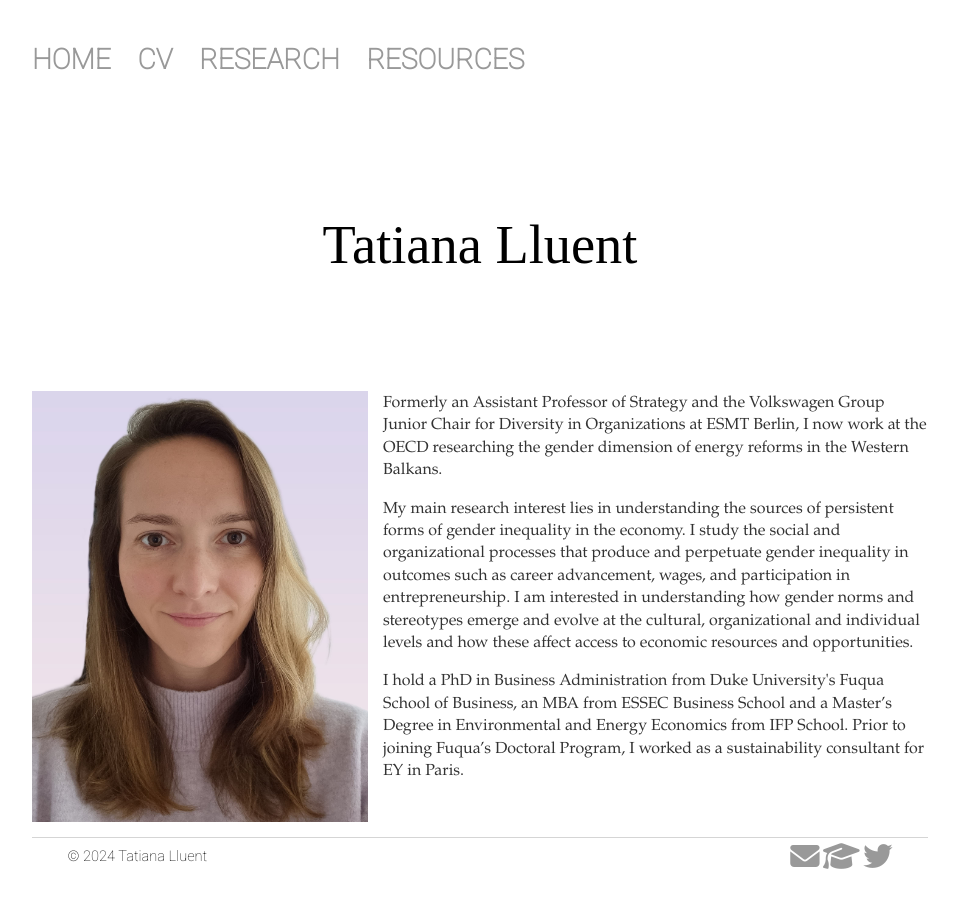
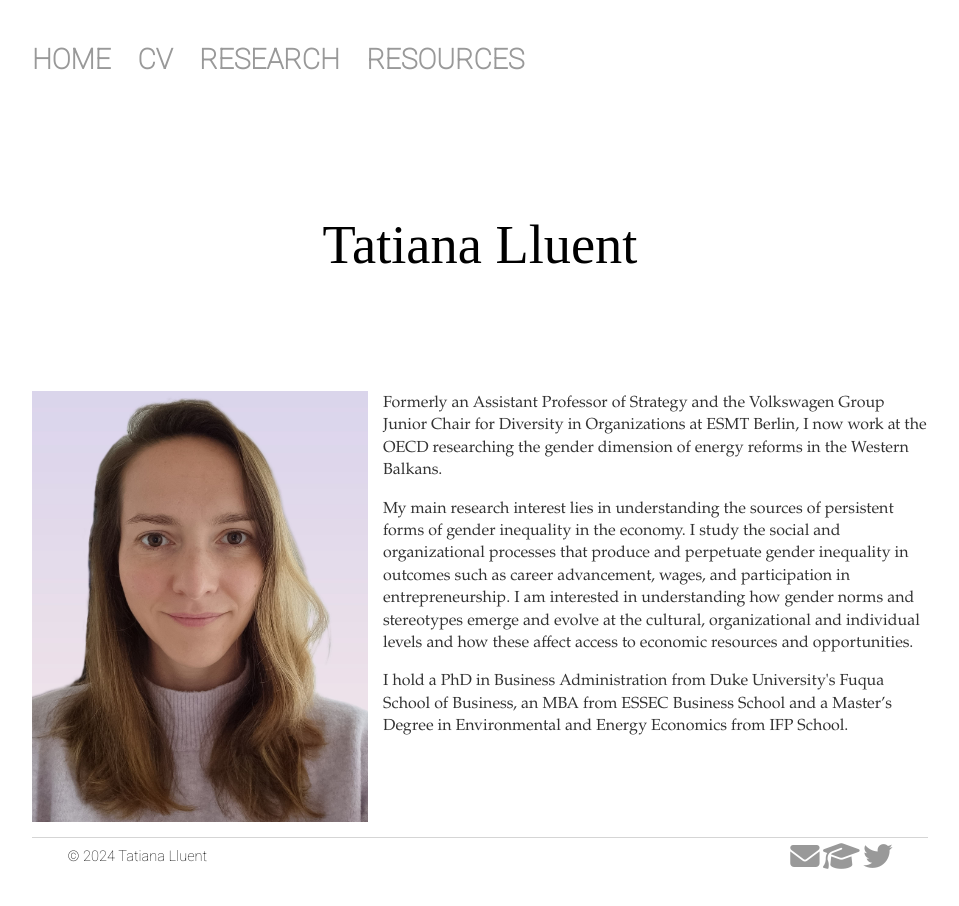
Before and after one commit to tatianalluent/tatianalluent.github.io, a Jekyll site: the page built from index.html, in a window 1280 px wide. Shown: the whole page, without its empty margins (160-1119 px from the left). Built offline with Jekyll 4.4.1, drawn with Linux system fonts in a browser that asks for light colours; nearby versions of some CDN libraries.

Commit message:
Update index.html

```diff
--- a/index.html
+++ b/index.html
@@ -11,5 +11,5 @@ title: Tatiana Lluent
 	</div>
 	<p>Formerly an Assistant Professor of Strategy and the Volkswagen Group Junior Chair for Diversity in Organizations at ESMT Berlin, I now work at the OECD researching the gender dimension of energy reforms in the Western Balkans.
 	<p>My main research interest lies in understanding the sources of persistent forms of gender inequality in the economy. I study the social and organizational processes that produce and perpetuate gender inequality in outcomes such as career advancement, wages, and participation in entrepreneurship. I am interested in understanding how gender norms and stereotypes emerge and evolve at the cultural, organizational and individual levels and how these affect access to economic resources and opportunities.</p>
-	<p>I hold a PhD in Business Administration from Duke University's Fuqua School of Business, an MBA from ESSEC Business School and a Master’s Degree in Environmental and Energy Economics from IFP School. Prior to joining Fuqua’s Doctoral Program, I worked as a sustainability consultant for EY in Paris.</p>
+	<p>I hold a PhD in Business Administration from Duke University's Fuqua School of Business, an MBA from ESSEC Business School and a Master’s Degree in Environmental and Energy Economics from IFP School.</p>
     </div><!-- /.blurb -->
```
